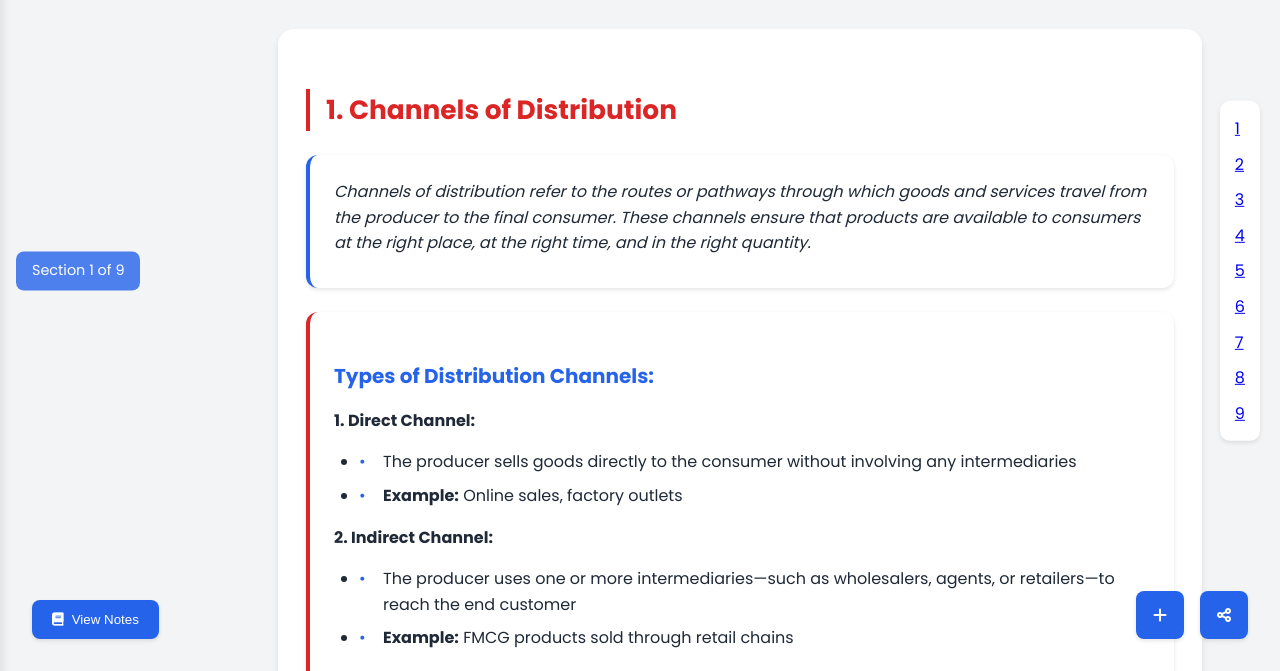
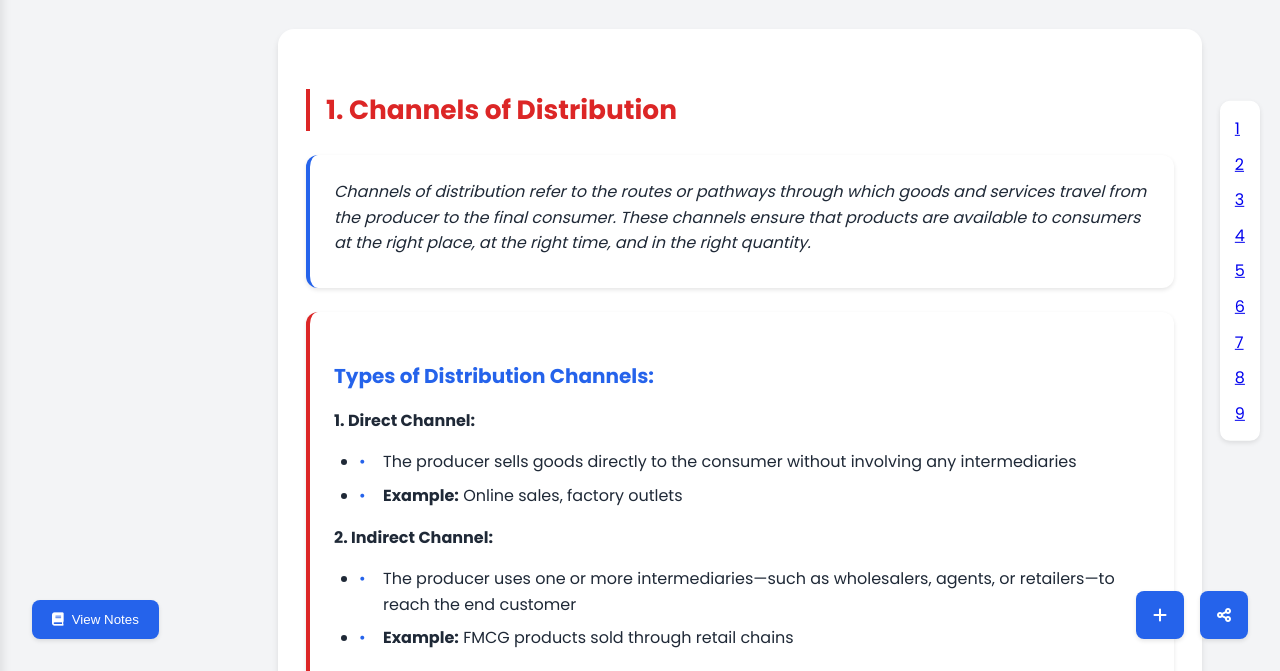
Before and after one commit to mhidayatsh/Accounting-and-Finance-II-Notes, a plain HTML site: page marketing_mix_notes.html in a window 1280 px wide. Shown: the part 129-800 px from the top of the page. Drawn offline with Linux system fonts and the light colour scheme.

Commit message:
Add files via upload

```diff
--- a/marketing_mix_notes.html
+++ b/marketing_mix_notes.html
@@ -1142,22 +1142,6 @@
             text-align: center;
             font-size: 0.9rem;
             color: var(--text-color);
-        }
-
-        /* Add section counter */
-        .toc-section-counter {
-            position: fixed;
-            left: 1rem;
-            top: 50%;
-            transform: translateY(-50%);
-            background: var(--primary-color);
-            color: white;
-            padding: 0.5rem 1rem;
-            border-radius: 0.5rem;
-            font-size: 0.9rem;
-            opacity: 0.8;
-            transition: all 0.3s ease;
-            z-index: 1001;
         }
 
         /* Add scroll to top button */
@@ -1238,11 +1222,6 @@
         </div>
     </div>
 
-    <div class="toc-section-counter">Section 1 of 9</div>
-    <button class="scroll-to-top" onclick="scrollToTop()">
-        <i class="fas fa-arrow-up"></i>
-    </button>
-
     <div class="container">
         <h1>Marketing Mix Notes</h1>
 
@@ -2295,21 +2274,6 @@
             document.querySelector('.toc-progress-bar').style.height = scrolled + '%';
         }
 
-        // Update section counter
-        function updateSectionCounter() {
-            const sections = document.querySelectorAll('.section');
-            let currentSection = 1;
-
-            sections.forEach((section, index) => {
-                const rect = section.getBoundingClientRect();
-                if (rect.top <= 100) {
-                    currentSection = index + 1;
-                }
-            });
-
-            document.querySelector('.toc-section-counter').textContent = `Section ${currentSection} of ${sections.length}`;
-        }
-
         // Show/hide scroll to top button
         function toggleScrollToTop() {
             const scrollToTop = document.querySelector('.scroll-to-top');
@@ -2336,13 +2300,11 @@
         // Add event listeners
         window.addEventListener('scroll', () => {
             updateProgress();
-            updateSectionCounter();
             toggleScrollToTop();
         });
 
         // Initialize
         updateProgress();
-        updateSectionCounter();
         toggleScrollToTop();
     </script>
 </body>
```
